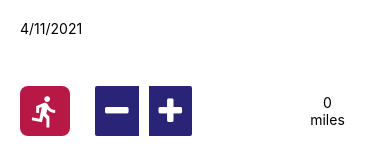
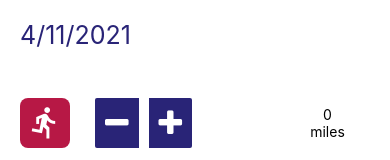
Before and after one commit to yushanwebdev/reactnd-UdaciFitness, a React Native app: screen / in a window 390 px wide. Shown: the top 160 px of the page. Built offline with nearby package versions, Linux system fonts and the light colour scheme.

Commit message:
feat: Style the <DateHeader />

```diff
--- a/components/DateHeader.js
+++ b/components/DateHeader.js
@@ -1,9 +1,10 @@
 import React from 'react';
 import { Text } from 'react-native';
+import { purple } from '../utils/colors';
 
 export default function DateHeader({ date }) {
     return(
-        <Text>
+        <Text style={{color: purple, fontSize: 25}}>
             {date}
         </Text>
     )
```
